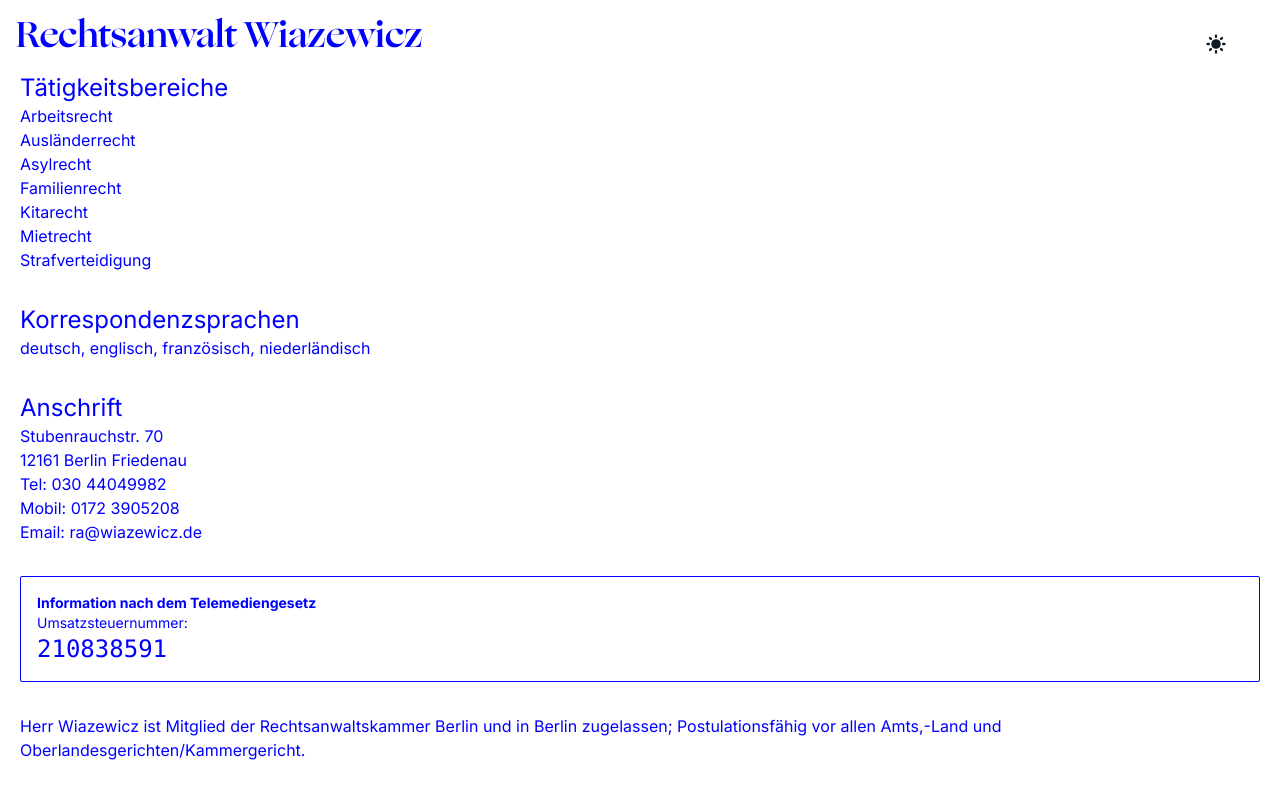
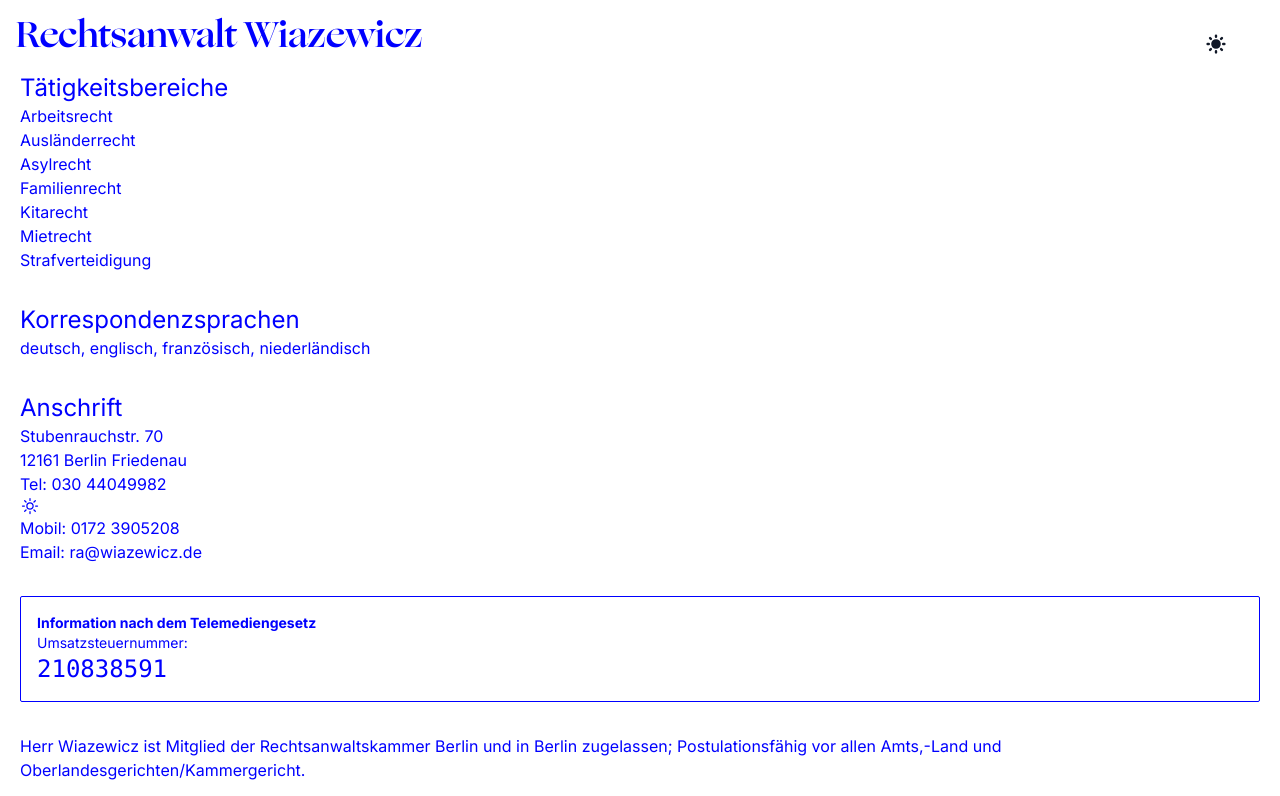
Before and after one commit to dreadbeard11/ra-wiazewicz, a Next.js app: page / in a window 1280 px wide. Shown: the top 796 px of the page. Built offline with nearby package versions, Linux system fonts and the light colour scheme.

Commit message:
Update page.tsx

```diff
--- a/src/app/page.tsx
+++ b/src/app/page.tsx
@@ -2,6 +2,8 @@ import Container from "@/app/_components/container";
 // import { ThemeSwitch } from "@/app/_components/ThemeSwitch";
 import { Intro } from "@/app/_components/intro";
 // import ThemeSwitch from "@/app/_components/ThemeSwitch";
+
+import { MoonIcon, SunIcon } from "@heroicons/react/24/outline";
 
 export default function Index() {
 
@@ -35,7 +37,7 @@ deutsch, englisch, französisch, niederländisch
 <div>Stubenrauchstr. 70</div>
 <div>12161 Berlin Friedenau</div>
 <div>Tel: 030 44049982 </div>
-<div>Mobil: 0172 3905208 </div>
+<div><SunIcon className="h-5 w-5" />Mobil: 0172 3905208 </div>
 <div>Email: ra@wiazewicz.de </div>
 
 </div>
```
